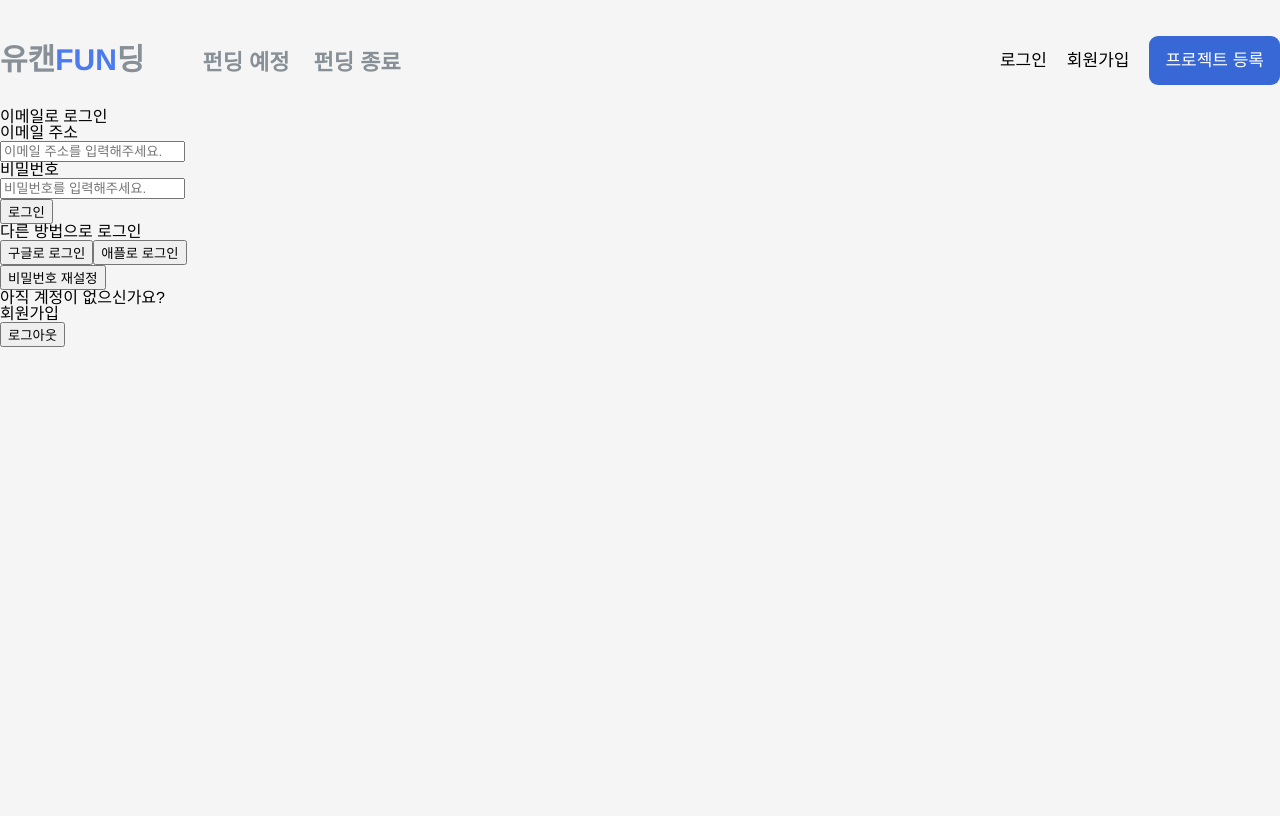
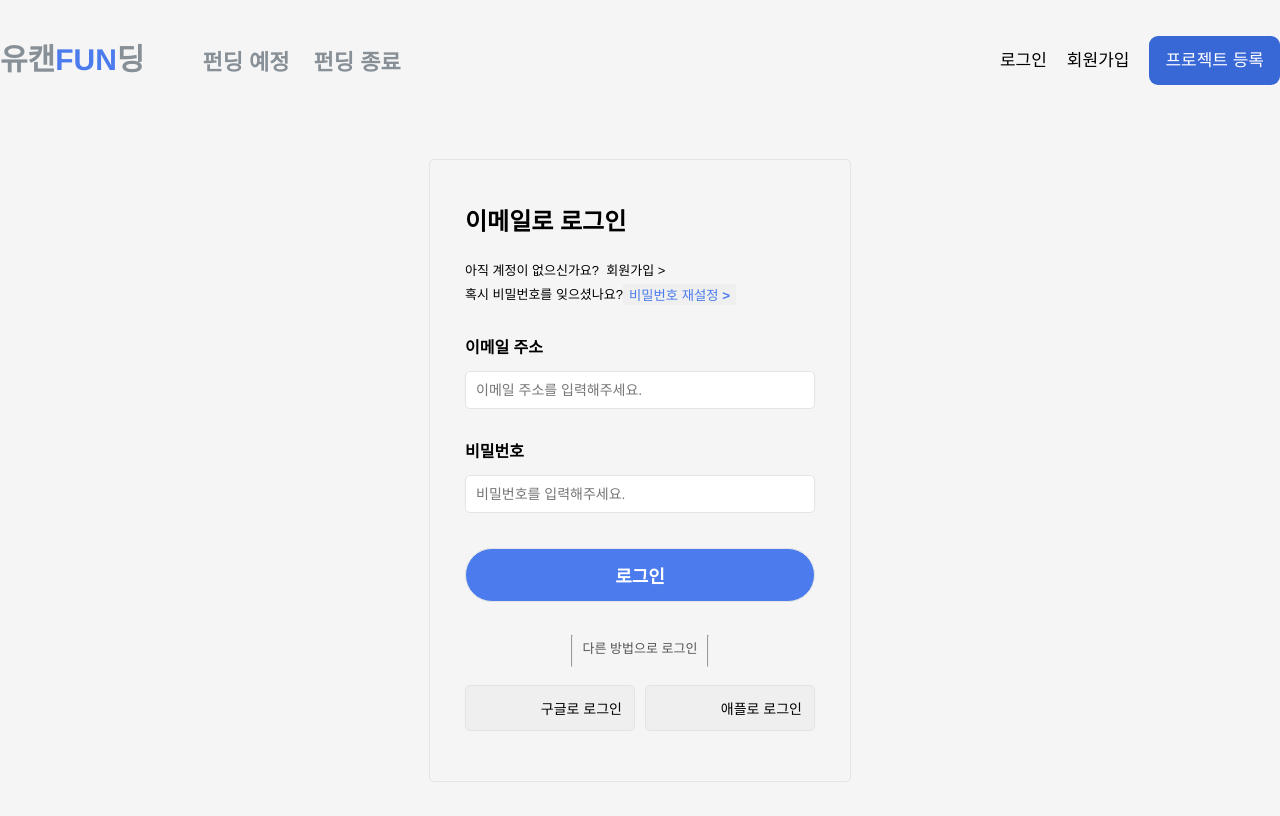
Before and after one commit to MyNameSieun/YouCanFunding, a React (Create React App) app: page /login in a window 1280 px wide. Shown: the top 816 px of the page. Built offline with nearby package versions, Linux system fonts and the light colour scheme; no server answers.

Commit message:
Design: Login - 로그인 CSS

```diff
--- a/src/pages/Login.jsx
+++ b/src/pages/Login.jsx
@@ -1,4 +1,3 @@
-import Logout from 'components/common/Logout';
 import { auth, db } from '../firebase';
 import {
   GoogleAuthProvider,
@@ -11,6 +10,7 @@
 import React, { useState } from 'react';
 import { useNavigate } from 'react-router-dom';
 import Navbar from 'components/common/Navbar';
+import styled from 'styled-components';
 
 function Login() {
   const [email, setEmail] = useState('');
@@ -134,10 +134,25 @@
   return (
     <>
       <Navbar />
+      <Body>
+        <LoginContainer>
+          <LoginTitle>이메일로 로그인</LoginTitle>
+
           <div>
-        <h2>이메일로 로그인</h2>
-        <form onSubmit={handleLogin}>
-          <div>
+            <LoginToSignUp>
+              <p>아직 계정이 없으신가요? &nbsp;</p>
+              <a href="/signup">회원가입 &gt;</a>
+            </LoginToSignUp>
+            <ResetPassword>
+              <p>혹시 비밀번호를 잊으셨나요? </p>
+              <button onClick={handleForgotPassword} disabled={isLoading}>
+                비밀번호 재설정 &gt;
+              </button>
+            </ResetPassword>
+          </div>
+
+          <LoginForm onSubmit={handleLogin}>
+            <LoginInput>
               <label>이메일 주소</label>
               <br />
               <input
@@ -157,29 +172,172 @@
                 required
                 onChange={handlePasswordChange}
               />
-          </div>
-          <button type="submit">로그인</button>
+            </LoginInput>
+
+            <LoginButton type="submit">로그인</LoginButton>
             {/* 에러 메시지 표서 */}
-          {errorMessage && <p>{errorMessage}</p>}
-        </form>
-        <div>
+            {errorMessage && <LoginErrorMessage>{errorMessage}</LoginErrorMessage>}
+          </LoginForm>
+
+          <LoginWithOtherMethod>
+            <LoginWithOtherMethodPTag>
+              <hr />
               <p>다른 방법으로 로그인</p>
+              <hr />
+            </LoginWithOtherMethodPTag>
+
+            <LoginWithOtherMethodButtonSet>
               <button onClick={handleGoogleLogin}>구글로 로그인</button>
               <button>애플로 로그인</button>
-        </div>
-        <div>
-          <button onClick={handleForgotPassword} disabled={isLoading}>
-            비밀번호 재설정
-          </button>
-        </div>
-        <div>
-          <p>아직 계정이 없으신가요?</p>
-          <a href="/signup">회원가입</a>
-        </div>
-        <Logout />
-      </div>
+            </LoginWithOtherMethodButtonSet>
+          </LoginWithOtherMethod>
+        </LoginContainer>
+      </Body>
     </>
   );
 }
 
 export default Login;
+
+const Body = styled.div`
+  display: flex;
+  flex-direction: column;
+  justify-content: center;
+  align-items: center;
+`;
+
+const LoginContainer = styled.div`
+  display: flex;
+  flex-direction: column;
+  justify-content: center;
+  align-items: flex-start;
+  gap: 20px;
+  margin: 50px auto 70px auto;
+  padding: 50px 35px;
+  border: 1.5px solid rgb(228, 228, 228);
+  border-radius: 5px;
+  width: 350px;
+`;
+
+const LoginForm = styled.form`
+  display: flex;
+  flex-direction: column;
+  width: 100%;
+  gap: 20px;
+  font-size: 15px;
+  font-weight: 500;
+`;
+
+const LoginTitle = styled.h2`
+  font-size: 24px;
+  font-weight: 800;
+`;
+
+const LoginToSignUp = styled.div`
+  display: flex;
+  font-size: 13px;
+  margin: 10px auto 7px 0px;
+
+  & a {
+    font-weight: 550;
+    color: var(--main-color);
+  }
+`;
+
+const ResetPassword = styled.div`
+  display: flex;
+  align-items: center;
+  font-size: 13px;
+  margin: 7px auto 5px 0px;
+
+  & button {
+    border: transparent;
+    font-weight: 550;
+    color: var(--main-color);
+  }
+`;
+
+const LoginInput = styled.div`
+  display: flex;
+  flex-direction: column;
+
+  & label {
+    font-weight: 600;
+    font-size: 16px;
+    margin-top: 10px;
+  }
+
+  & input {
+    padding: 10px;
+    font-size: 14px;
+    border: 1px solid rgb(228, 228, 228);
+    border-radius: 5px;
+    box-sizing: border-box;
+    margin-bottom: 10px;
+  }
+`;
+
+const LoginButton = styled.button`
+  width: 350px;
+  margin: 5px auto;
+  padding: 13px;
+  font-size: 18px;
+  font-weight: 700;
+  background-color: var(--main-color);
+  color: white;
+  border: 1.5px solid rgb(228, 228, 228);
+  border-radius: 30px;
+`;
+
+const LoginErrorMessage = styled.p`
+  margin-bottom: 5px;
+  color: red;
+  font-size: 13px;
+  line-height: 1.4;
+`;
+
+const LoginWithOtherMethod = styled.div`
+  display: flex;
+  flex-direction: column;
+  justify-content: center;
+  align-items: center;
+  gap: 10px;
+  width: 100%;
+
+  & p {
+    padding: 10px;
+    margin: 5px auto 10px auto;
+    font-size: 13px;
+  }
+`;
+
+const LoginWithOtherMethodPTag = styled.div`
+  display: flex;
+
+  & p {
+    padding: 10px;
+    margin: 5px auto 10px auto;
+    font-size: 13px;
+    color: #555;
+  }
+`;
+
+const LoginWithOtherMethodButtonSet = styled.div`
+  display: flex;
+  justify-content: center;
+  align-items: center;
+  gap: 10px;
+  width: 350px;
+
+  & button {
+    display: flex;
+    justify-content: flex-end;
+    width: 100%;
+    padding: 12px;
+    border: 1.5px solid rgb(228, 228, 228);
+    border-radius: 5px;
+    font-size: 14px;
+    font-weight: 530;
+    cursor: pointer;
+  }
+`;
--- a/src/pages/SignUp.jsx
+++ b/src/pages/SignUp.jsx
@@ -245,8 +245,8 @@
           <SignUpTitle>이메일로 회원가입</SignUpTitle>
 
           <SignUpToLogin>
-            <p>계정이 있으신가요? &nbsp;</p>
-            <a href="/login"> 기존 계정으로 로그인하기 &gt;</a>
+            <p>이미 계정이 있으신가요? &nbsp;</p>
+            <a href="/login"> 기존 계정으로 로그인 &gt;</a>
           </SignUpToLogin>
 
           <SignUpForm onSubmit={handleSignUp}>
@@ -333,7 +333,12 @@
           </SignUpForm>
 
           <SignUpWithOtherMethod>
-            <p>다른 방법으로 회원가입</p>
+            <SignUpWithOtherMethodPTag>
+              <hr />
+              <p>다른 방법으로 회원가입</p>
+              <hr />
+            </SignUpWithOtherMethodPTag>
+
             <SignUpWithOtherMethodButtonSet>
               <button onClick={handleGoogleSignUp}>구글로 회원가입</button>
               <button onClick={handleGithubSignUp}>깃허브로 회원가입</button>
@@ -367,22 +372,6 @@
   width: 350px;
 `;
 
-const SignUpForm = styled.form`
-  display: flex;
-  flex-direction: column;
-  gap: 20px;
-  font-size: 15px;
-  font-weight: 500;
-`;
-
-const NicknameInput = styled.div`
-  display: flex;
-`;
-
-const EmailInput = styled.div`
-  display: flex;
-`;
-
 const SignUpTitle = styled.h2`
   font-size: 24px;
   font-weight: 800;
@@ -397,6 +386,14 @@
     font-weight: 550;
     color: var(--main-color);
   }
+`;
+
+const SignUpForm = styled.form`
+  display: flex;
+  flex-direction: column;
+  gap: 20px;
+  font-size: 15px;
+  font-weight: 500;
 `;
 
 const SignUpInput = styled.div`
@@ -440,6 +437,14 @@
   }
 `;
 
+const NicknameInput = styled.div`
+  display: flex;
+`;
+
+const EmailInput = styled.div`
+  display: flex;
+`;
+
 const SignUpButton = styled.button`
   width: 350px;
   margin: 5px auto;
@@ -459,11 +464,16 @@
   align-items: center;
   gap: 10px;
   width: 100%;
+`;
+
+const SignUpWithOtherMethodPTag = styled.div`
+  display: flex;
 
   & p {
     padding: 10px;
     margin: 5px auto 10px auto;
     font-size: 13px;
+    color: #555;
   }
 `;
 
@@ -482,7 +492,7 @@
     border: 1.5px solid rgb(228, 228, 228);
     border-radius: 5px;
     font-size: 14px;
-    font-weight: 530;
+    font-weight: 550;
     cursor: pointer;
   }
 `;
```
Lines whose indentation alone changed are shown as unchanged.
